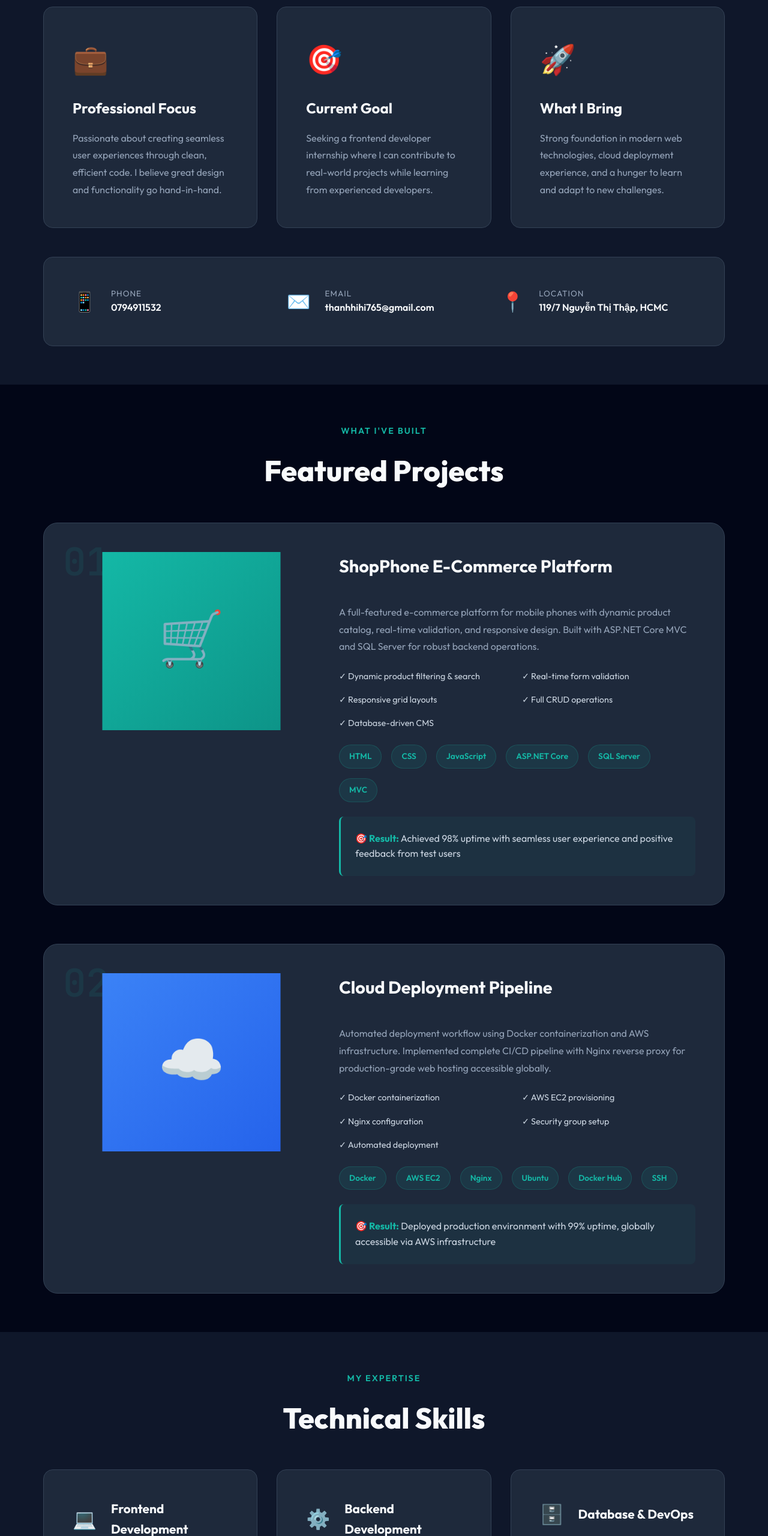
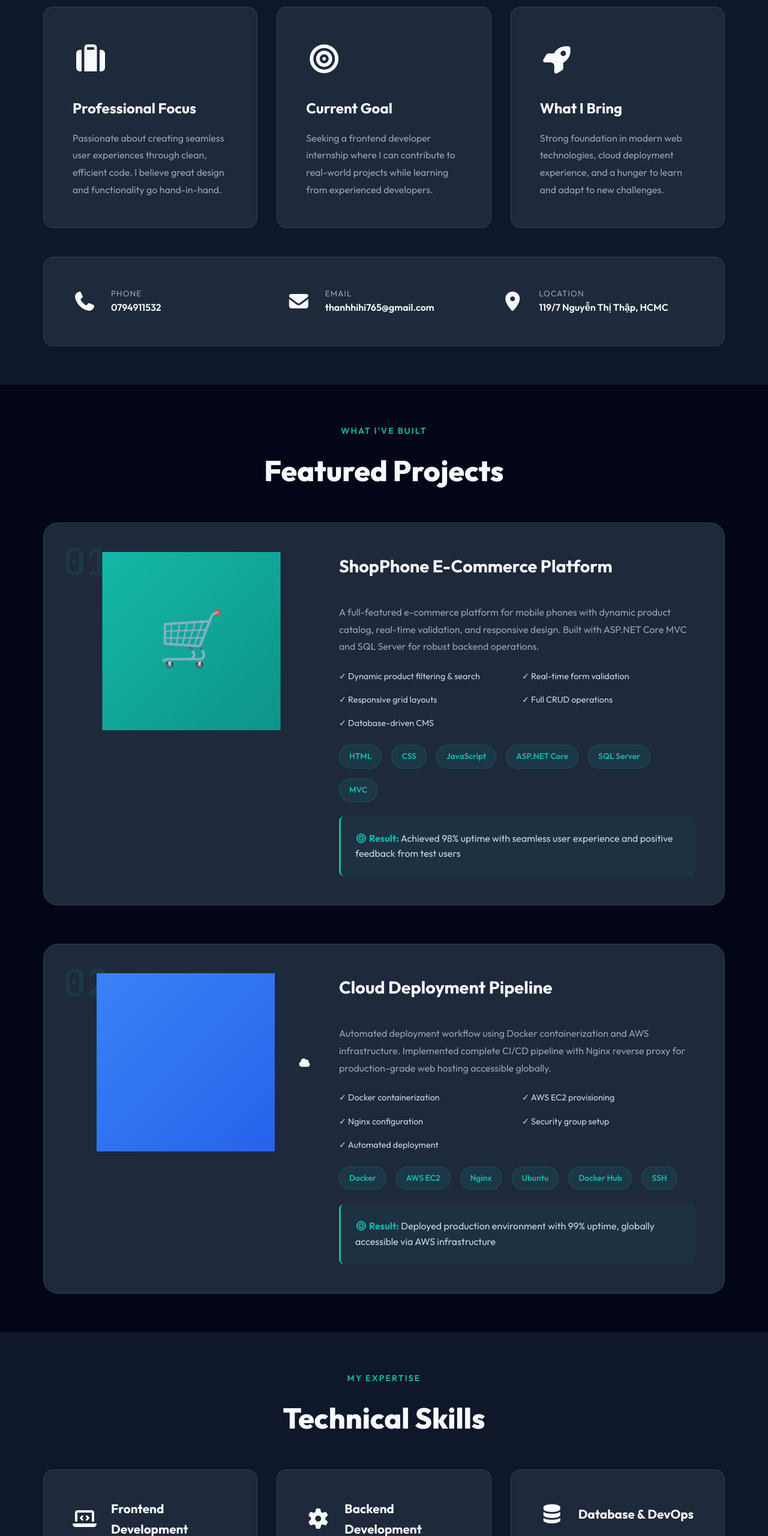
Before and after one commit to thanh-030904/lethanh.github.io, a plain HTML site: page index.html in a window 1280 px wide. Shown: the part 1059-3619 px from the top of the page at 60% size. Drawn offline with Linux system fonts and the light colour scheme.

Commit message:
Update index.html

```diff
--- a/index.html
+++ b/index.html
@@ -8,6 +8,7 @@
     <link rel="preconnect" href="https://fonts.googleapis.com">
     <link rel="preconnect" href="https://fonts.gstatic.com" crossorigin>
     <link href="https://fonts.googleapis.com/css2?family=Outfit:wght@300;400;600;700;800&family=JetBrains+Mono:wght@400;600&display=swap" rel="stylesheet">
+    <link rel="stylesheet" href="https://cdnjs.cloudflare.com/ajax/libs/font-awesome/7.1.0/css/all.min.css">
 </head>
 <body>
     <!-- Navigation -->
@@ -88,19 +89,19 @@
 
             <div class="about-grid">
                 <div class="about-card">
-                    <div class="card-icon">💼</div>
+                    <div class="card-icon"><i class="fa-solid fa-suitcase"></i></div>
                     <h3>Professional Focus</h3>
                     <p>Passionate about creating seamless user experiences through clean, efficient code. I believe great design and functionality go hand-in-hand.</p>
                 </div>
 
                 <div class="about-card">
-                    <div class="card-icon">🎯</div>
+                    <div class="card-icon"><i class="fa-solid fa-bullseye"></i></div>
                     <h3>Current Goal</h3>
                     <p>Seeking a frontend developer internship where I can contribute to real-world projects while learning from experienced developers.</p>
                 </div>
 
                 <div class="about-card">
-                    <div class="card-icon">🚀</div>
+                    <div class="card-icon"><i class="fa-solid fa-rocket"></i></div>
                     <h3>What I Bring</h3>
                     <p>Strong foundation in modern web technologies, cloud deployment experience, and a hunger to learn and adapt to new challenges.</p>
                 </div>
@@ -108,21 +109,21 @@
 
             <div class="contact-bar">
                 <div class="contact-item">
-                    <span class="contact-icon">📱</span>
+                    <span class="contact-icon"><i class="fa-solid fa-phone"></i></span>
                     <div>
                         <div class="contact-label">Phone</div>
                         <div class="contact-value">0794911532</div>
                     </div>
                 </div>
                 <div class="contact-item">
-                    <span class="contact-icon">✉️</span>
+                    <span class="contact-icon"><i class="fa-solid fa-envelope"></i></span>
                     <div>
                         <div class="contact-label">Email</div>
                         <div class="contact-value">thanhhihi765@gmail.com</div>
                     </div>
                 </div>
                 <div class="contact-item">
-                    <span class="contact-icon">📍</span>
+                    <span class="contact-icon"><i class="fa-solid fa-location-dot"></i></span>
                     <div>
                         <div class="contact-label">Location</div>
                         <div class="contact-value">119/7 Nguyễn Thị Thập, HCMC</div>
@@ -184,7 +185,7 @@
                         </div>
 
                         <div class="project-result">
-                            <strong>🎯 Result:</strong> Achieved 98% uptime with seamless user experience and positive feedback from test users
+                            <strong><i class="fa-solid fa-bullseye"></i> Result:</strong> Achieved 98% uptime with seamless user experience and positive feedback from test users
                         </div>
                     </div>
                 </article>
@@ -202,7 +203,7 @@
                                         <stop offset="100%" style="stop-color:#2563EB;stop-opacity:1" />
                                     </linearGradient>
                                 </defs>
-                                <text x="50%" y="50%" text-anchor="middle" dy=".3em" fill="white" font-size="60" font-weight="bold">☁️</text>
+                                <text x="50%" y="50%" text-anchor="middle" dy=".3em" fill="white" font-size="60" font-weight="bold"><i class="fa-solid fa-cloud"></i></text>
                             </svg>
                         </div>
                     </div>
@@ -232,7 +233,7 @@
                         </div>
 
                         <div class="project-result">
-                            <strong>🎯 Result:</strong> Deployed production environment with 99% uptime, globally accessible via AWS infrastructure
+                            <strong><i class="fa-solid fa-bullseye"></i> Result:</strong> Deployed production environment with 99% uptime, globally accessible via AWS infrastructure
                         </div>
                     </div>
                 </article>
@@ -251,7 +252,7 @@
             <div class="skills-grid">
                 <div class="skill-category">
                     <div class="category-header">
-                        <div class="category-icon">💻</div>
+                        <div class="category-icon"><i class="fa-solid fa-laptop-code"></i></div>
                         <h3>Frontend Development</h3>
                     </div>
                     <div class="skill-items">
@@ -276,7 +277,7 @@
 
                 <div class="skill-category">
                     <div class="category-header">
-                        <div class="category-icon">⚙️</div>
+                        <div class="category-icon"><i class="fa-solid fa-gear"></i></div>
                         <h3>Backend Development</h3>
                     </div>
                     <div class="skill-items">
@@ -301,7 +302,7 @@
 
                 <div class="skill-category">
                     <div class="category-header">
-                        <div class="category-icon">🗄️</div>
+                        <div class="category-icon"><i class="fa-solid fa-database"></i></div>
                         <h3>Database & DevOps</h3>
                     </div>
                     <div class="skill-items">
@@ -326,7 +327,7 @@
 
                 <div class="skill-category">
                     <div class="category-header">
-                        <div class="category-icon">🛠️</div>
+                        <div class="category-icon"><i class="fa-solid fa-screwdriver-wrench"></i></div>
                         <h3>Tools & Others</h3>
                     </div>
                     <div class="tools-grid">
@@ -352,17 +353,17 @@
 
             <div class="interests-grid">
                 <div class="interest-card">
-                    <div class="interest-icon">♟️</div>
+                    <div class="interest-icon"><i class="fa-solid fa-chess"></i></div>
                     <h3>Chess</h3>
                     <p>Strategic thinking and problem-solving through classical chess</p>
                 </div>
                 <div class="interest-card">
-                    <div class="interest-icon">🎯</div>
+                    <div class="interest-icon"><i class="fa-solid fa-chess-board"></i></div>
                     <h3>Chinese Chess</h3>
                     <p>Exploring traditional strategy games and tactical planning</p>
                 </div>
                 <div class="interest-card">
-                    <div class="interest-icon">🏃</div>
+                    <div class="interest-icon"><i class="fa-solid fa-person-running"></i></div>
                     <h3>Jogging</h3>
                     <p>Staying active and maintaining a healthy work-life balance</p>
                 </div>
@@ -385,14 +386,14 @@
 
                     <div class="contact-methods">
                         <a href="mailto:thanhhihi765@gmail.com" class="contact-method">
-                            <span class="method-icon">✉️</span>
+                            <span class="method-icon"><i class="fa-solid fa-envelope"></i></span>
                             <div>
                                 <div class="method-label">Email me at</div>
                                 <div class="method-value">thanhhihi765@gmail.com</div>
                             </div>
                         </a>
                         <a href="tel:0794911532" class="contact-method">
-                            <span class="method-icon">📱</span>
+                            <span class="method-icon"><i class="fa-solid fa-phone"></i></span>
                             <div>
                                 <div class="method-label">Call me at</div>
                                 <div class="method-value">0794911532</div>
@@ -429,7 +430,7 @@
         <div class="container">
             <div class="footer-content">
                 <div class="footer-left">
-                    <div class="footer-logo">TL</div>
+                    <div class="footer-logo">LeThanh</div>
                     <p>© 2025 Lê Thánh. Building the web, one project at a time.</p>
                 </div>
                 <div class="footer-right">
```
